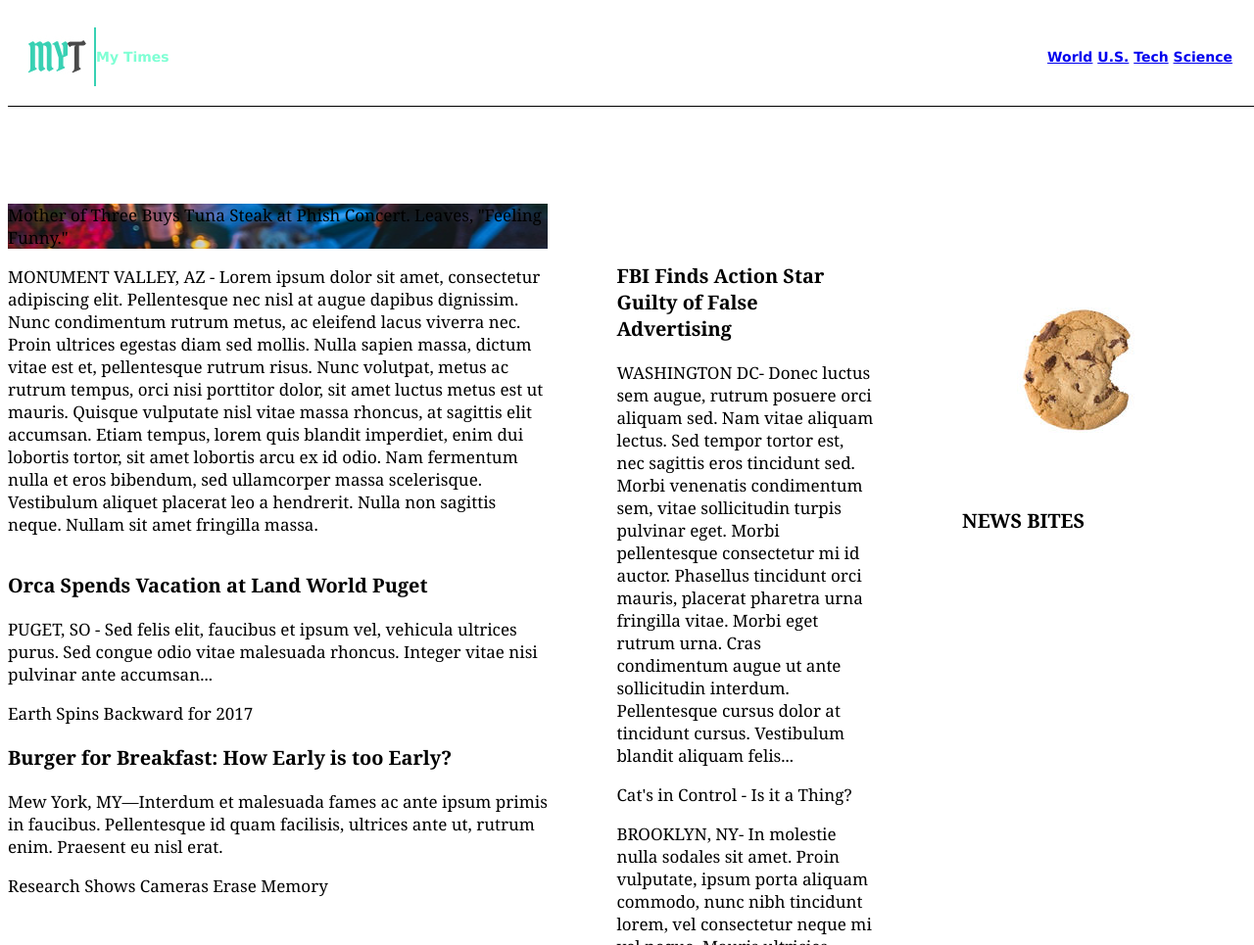
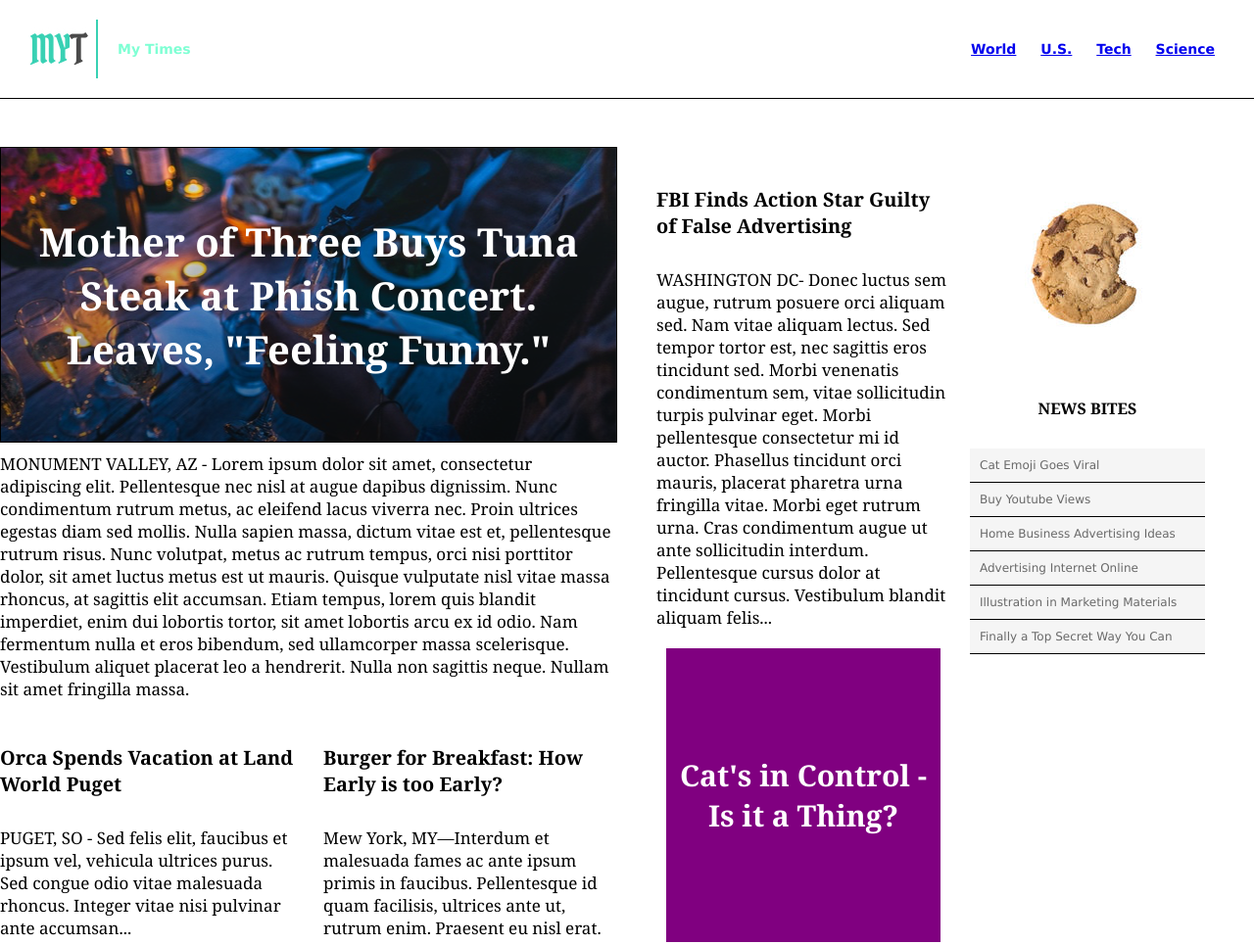
Before and after one commit to xnstt/mytimes, a plain HTML site: page index.html in a window 1280 px wide. Shown: the top 965 px of the page at 98% size. Drawn offline with Linux system fonts and the light colour scheme; files whose address does not match are found by name.

Commit message:
format CSS to match spatial layout and style of template. Add additional HTML code for the small column. Rename and delete redundant classes in HTML.

```diff
--- a/index.html
+++ b/index.html
@@ -7,7 +7,7 @@
   </head>
   <body>
 <!-- Header -->
-<div class="topbar">
+<header>
   <div class="logo">
     <img src="resources/images/img-myt-logo.jpg"/>
     <span>My Times</span>
@@ -18,7 +18,7 @@
     <span><a href="#">Tech</a></span>
     <span><a href="#">Science</a></span>
   </nav>
-</div>
+</header>
 <!-- Content container -->
 <div class="contentcontain">
 <!-- Main Column -->
@@ -32,17 +32,17 @@
     <div class="subheadlines">
       <div class="story">
         <h3>Orca Spends Vacation at Land World Puget</h3>
-        <p class="reporttext">PUGET, SO - Sed felis elit, faucibus et ipsum vel, vehicula ultrices purus. Sed congue odio vitae malesuada rhoncus. Integer vitae nisi pulvinar ante accumsan...</p>
-      </div>
-      <div class="subheadimage-l">
+        <p class="report-text">PUGET, SO - Sed felis elit, faucibus et ipsum vel, vehicula ultrices purus. Sed congue odio vitae malesuada rhoncus. Integer vitae nisi pulvinar ante accumsan...</p>
+        <div class="image">
         <span>Earth Spins Backward for 2017</span>
+        </div>
       </div>
       <div class="story">
         <h3>Burger for Breakfast: How Early is too Early?</h3>
         <p class="report-text">Mew York, MY—Interdum et malesuada fames ac ante ipsum primis in faucibus. Pellentesque id quam facilisis, ultrices ante ut, rutrum enim. Praesent eu nisl erat. </p>
-      </div>
-      <div class="subheadimage-r">
-        <span>Research Shows Cameras Erase Memory</span>
+        <div class="image">
+          <span>Research Shows Cameras Erase Memory</span>
+        </div>
       </div>
     </div>
   </div>
@@ -53,7 +53,7 @@
         <p class="report-text">WASHINGTON DC- Donec luctus sem augue, rutrum posuere orci aliquam sed. Nam vitae aliquam lectus. Sed tempor tortor est, nec sagittis eros tincidunt sed. Morbi venenatis condimentum sem, vitae sollicitudin turpis pulvinar eget. Morbi pellentesque consectetur mi id auctor. Phasellus tincidunt orci mauris, placerat pharetra urna fringilla vitae. Morbi eget rutrum urna. Cras condimentum augue ut ante sollicitudin interdum. Pellentesque cursus dolor at tincidunt cursus. Vestibulum blandit aliquam felis... </p>
       </div>
       <div class="story">
-        <div class="mediumimage">
+        <div class="image">
           <span>Cat's in Control - Is it a Thing?</span>
         </div>
         <p class="report-text"> BROOKLYN, NY- In molestie nulla sodales sit amet. Proin vulputate, ipsum porta aliquam commodo, nunc nibh tincidunt lorem, vel consectetur neque mi vel neque. Mauris ultricies, nulla scelerisque sollicitudin lobortis, dui est sodales sapien, a vestibulum velit diam eget felis. Vivamus dignissim lacinia dolor, quis commodo tellus pellentesque in. </p>
@@ -62,12 +62,31 @@
   <!-- Small Column -->
   <div class="column-small">
     <img class="cookie" src="resources/images/img-news-bite.png" />
-    <div class="">
+    <div class="newslinks">
       <h3>NEWS BITES</h3>
-      <span class=""></span>
+      <span class="links">Cat Emoji Goes Viral</span>
+      <span class="links">Buy Youtube Views</span>
+      <span class="links">Home Business Advertising Ideas</span>
+      <span class="links">Advertising Internet Online</span>
+      <span class="links">Illustration in Marketing Materials</span>
+      <span class="links">Finally a Top Secret Way You Can</span>
     </div>
   </div>
-<!-- content container -->
 </div>
+<!-- footer -->
+<footer>
+  <div class="bottombar">
+    <span class="titl">MY Times</span>
+    <nav>
+      <span><a href="#">World</a></span>
+      <span><a href="#">U.S.</a></span>
+      <span><a href="#">Tech</a></span>
+      <span><a href="#">Science</a></span>
+    </nav>
+  </div>
+  <div class="copyright">
+    <span class="">&copy; 2016, My Times (A division of Codeacademy bite)</span>
+  </div>
+</footer>
   </body>
 </html>
--- a/resources/css/style.css
+++ b/resources/css/style.css
@@ -2,10 +2,12 @@ body {
   font-family: Georgia;
   font-size: 17px;
   color: black;
+  margin: 0;
 }
 
 /* Header */
-.topbar {
+
+header {
   display: flex;
   font-family: Verdana;
   font-size: 14px;
@@ -22,64 +24,153 @@ body {
   display: flex;
   flex-grow: 1;
   align-items: center;
-  padding-left: 20px;
+  padding-left: 30px;
 }
 .logo span{
   color: aquamarine;
+  margin-left: 20px;
 }
-.topbar nav{
+header nav{
   padding-right: 30px;
-}
-.contentcontain{
-  display: flex;
-  padding-top: 200px;
 }
 
 /* main */
+
+.contentcontain{
+  display: flex;
+  padding-top: 150px;
+  margin: 0 auto 100px auto;
+  width: 100%;
+}
 
 .column-main{
   width: 630px;
   display: flex;
   flex-direction:column;
-  margin-right: 30px;
+  margin-right: 20px;
 }
 
 .headline {
-
+  margin-top: 0;
+  width: inherit;
 }
 
 .headlineimage{
+  display: flex;
+  text-align: center;
+  font-size: 40px;
+  font-weight: bold;
+  justify-content: center;
+  align-items: center;
+  color: white;
   background-image: url("./resources/images/img-story-main.png");
+  background-color: purple;
+  border: solid 1px black;
+  height: 300px;
 }
 
 .report-text{
+  margin: 10px 0 10px 0;
+  color: black;
 }
 
 .subheadlines{
+  display: flex;
+  justify-content: space-between;
+  margin-top: 15px;
 }
 
 .story{
-
+  display: flex;
+  flex-direction: column;
+  width: 300px;
 }
 
-.subheadimage-l{
-
-}
-
-.subheadimage-r{
-
+.image{
+  display: flex;
+  text-align: center;
+  align-items: center;
+  font-size: 30px;
+  font-weight: bold;
+  color: white;
+  background-color: purple;
+  height: 300px;
+  margin: 10px 10px;
 }
 
 .column-medium {
   width: 300px;
   display: flex;
   flex-direction: column;
-  margin: 40px;
+  margin: 20px;
 }
 
 .column-small {
   width: 240px;
   display: flex;
   flex-direction: column;
-  margin: 50px;
 }
+
+.cookie {
+
+}
+
+.newslinks h3{
+  margin-bottom: 30px;
+  font-weight: bold;
+  text-align: center;
+  font-size: 16px;
+}
+
+.newslinks .links {
+  display: block;
+  padding: 10px 10px;
+  color: DimGray;
+  border-bottom: solid 1px black;
+  background-color: WhiteSmoke;
+  font-family: Verdana;
+  font-size: 12px
+}
+
+footer {
+  background-color: MediumAquamarine;
+  margin: auto;
+  font-family: Verdana;
+  font-size: 12px;
+  display: flex;
+  align-items: center;
+  justify-content: center;
+  margin: auto;
+  width: 100%;
+  height: 400px;
+  flex-direction: column;
+}
+
+.bottombar {
+  padding: 20px 20px;
+}
+
+.titl {
+  font-family: Georgia;
+  font-size: 16px;
+  font-weight: bold;
+  color: white;
+  padding-right: 20px;
+  border-right: 2px solid white;
+  display: inline-block;
+}
+
+.bottombar nav {
+  display: inline-block;
+  padding-left: 20px;
+  color: black;
+}
+
+nav span {
+display: inline-block;
+padding: 0 10px 0 10px;
+}
+
+.copyright {
+  display: inline-block;
+}
```
